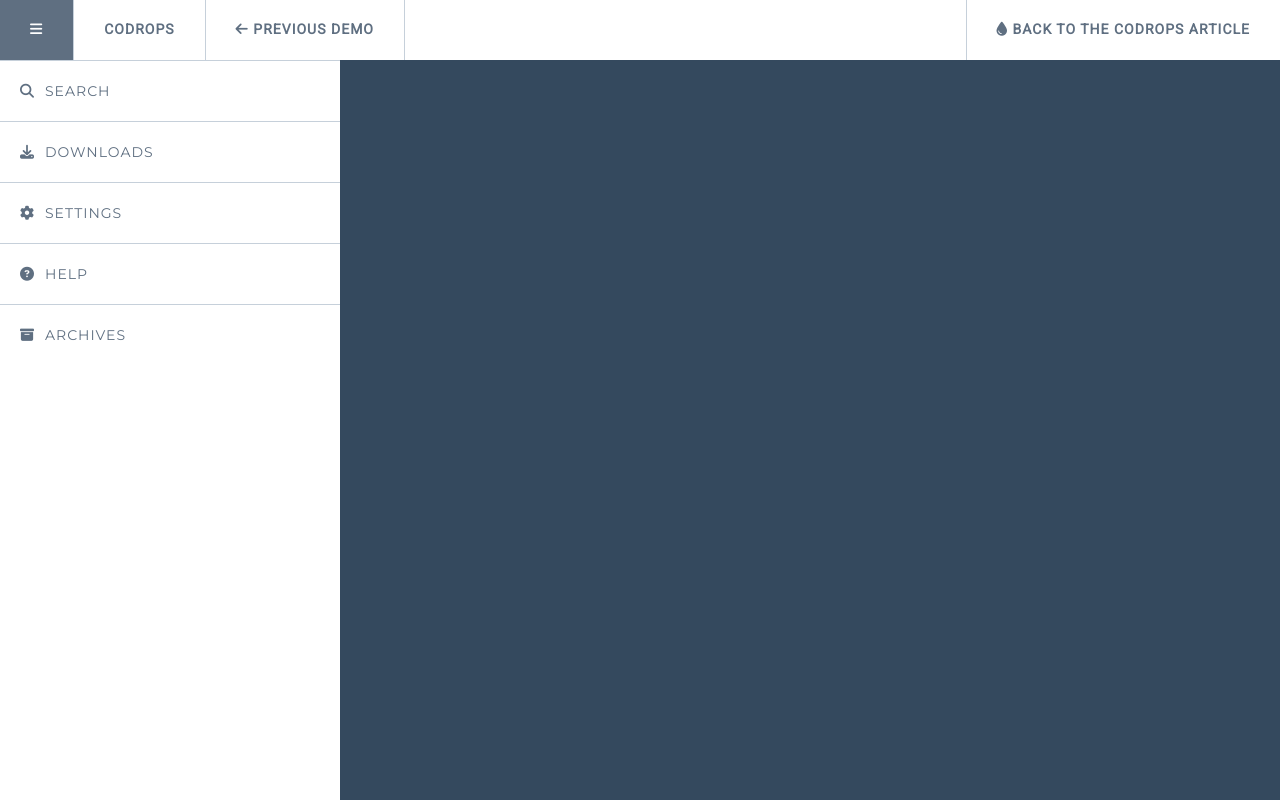
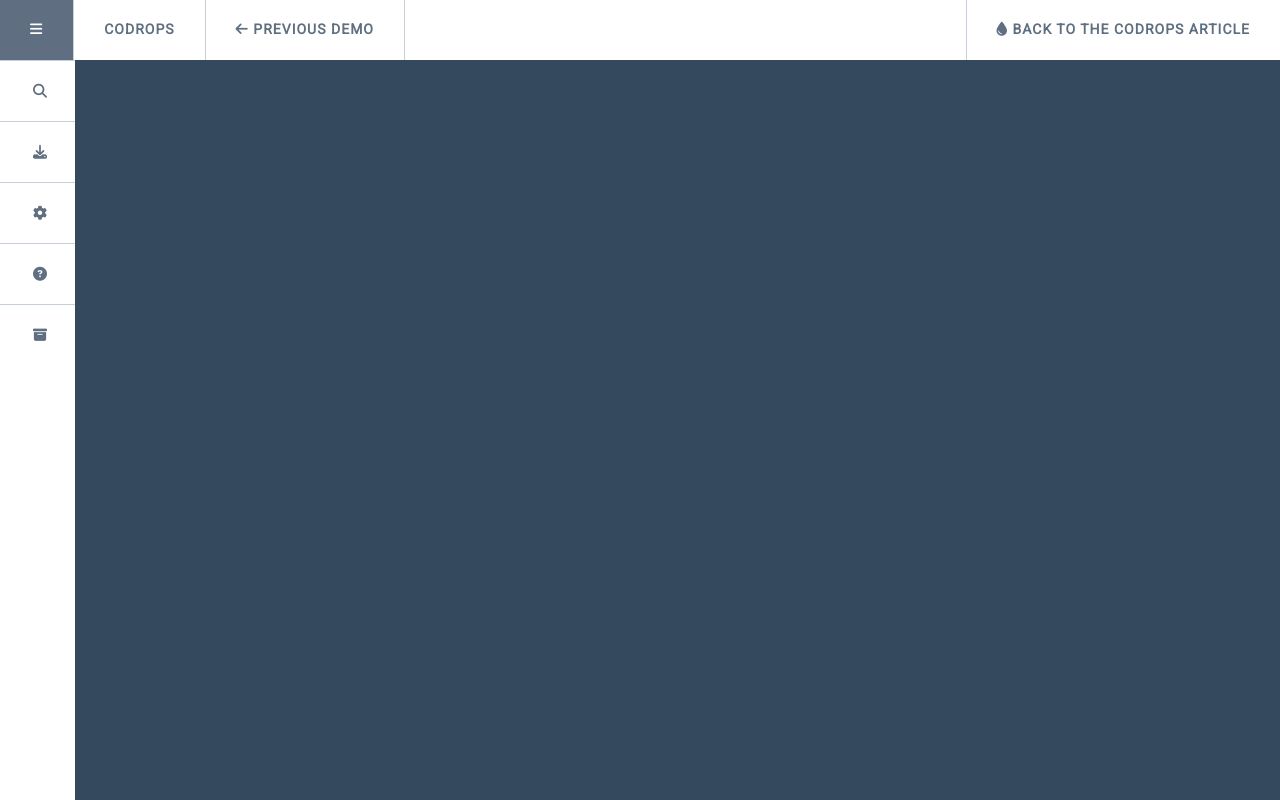
Before and after one commit to vladkovv/web-JS-practice, a plain HTML site: page src/index.html in a window 1280 px wide. Drawn offline with Linux system fonts and the light colour scheme.

Commit message:
side menu fixes

```diff
--- a/src/menu.js
+++ b/src/menu.js
@@ -19,38 +19,48 @@ const navUl = createElement('ul', 'side-menu');
 
 const liSearch = createElement('li');
 const linkSearch = createElement('a');
-linkSearch.textContent = 'Search';
+const spanSearch = createElement('span');
+spanSearch.textContent = 'Search';
 linkSearch.href = '#';
 linkSearch.insertAdjacentHTML('afterBegin', '<i class="fa fa-search" aria-hidden="true"></i>');
+linkSearch.append(spanSearch);
 liSearch.append(linkSearch);
 
 
 const liDownloads = createElement('li');
 const linkDownloads = createElement('a');
-linkDownloads.textContent = 'Downloads';
+const spanDownloads = createElement('span');
+spanDownloads.textContent = 'Downloads';
 linkDownloads.href = '#';
 linkDownloads.insertAdjacentHTML('afterBegin', '<i class="fa fa-download" aria-hidden="true"></i>');
+linkDownloads.append(spanDownloads);
 liDownloads.append(linkDownloads);
 
 const liSettings = createElement('li');
 const linkSettings = createElement('a');
-linkSettings.textContent = 'Settings';
+const spanSettings = createElement('span');
+spanSettings.textContent = 'Settings';
 linkSettings.href = '#';
 linkSettings.insertAdjacentHTML('afterBegin', '<i class="fa fa-cog" aria-hidden="true"></i>');
+linkSettings.append(spanSettings);
 liSettings.append(linkSettings);
 
 const liHelp = createElement('li');
 const linkHelp = createElement('a');
-linkHelp.textContent = 'Help';
+const spanHelp = createElement('span');
+spanHelp.textContent = 'Help';
 linkHelp.href = '#';
 linkHelp.insertAdjacentHTML('afterBegin', '<i class="fa fa-question-circle" aria-hidden="true"></i>');
+linkHelp.append(spanHelp);
 liHelp.append(linkHelp);
 
 const liArchives = createElement('li');
 const linkArchives = createElement('a');
-linkArchives.textContent = 'Archives';
+const spanArchives = createElement('span');
+spanArchives.textContent = 'Archives';
 linkArchives.href = '#';
 linkArchives.insertAdjacentHTML('afterBegin', '<i class="fa fa-archive" aria-hidden="true"></i>');
+linkArchives.append(spanArchives);
 liArchives.append(linkArchives);
 
 navUl.append(liSearch, liDownloads, liSettings, liHelp, liArchives);
@@ -91,3 +101,13 @@ function sideMenuOut() {
 
 triger.addEventListener('mouseover', hoveredSideMenu);
 triger.addEventListener('mouseout', sideMenuOut);
+
+navUl.addEventListener('mouseover',() => {
+    nav.style.overflow = 'visible';
+    nav.style.width = '300px';
+})
+
+navUl.addEventListener('mouseout', () => {
+    nav.style.overflow = 'hidden';
+    nav.style.width = '75px'
+})
--- a/styles/style.css
+++ b/styles/style.css
@@ -38,6 +38,10 @@
    letter-spacing: 1px;
 }
 
+.side-menu > li > a {
+    padding: 0 23px;
+}
+
 .trig-link {
     padding: 0 5px;
 }
@@ -55,16 +59,29 @@
     background-color: white;
     height: 100%;
     left: -100%;
-    transition: left 0.45s;
+    width: 75px;
+    overflow: hidden;
+    transition: 0.5s;
+
 }
 
 .side-menu > li > a {
     border-top: 1px solid #c6d0da;
     font-family: 'Montserrat', sans-serif;
     font-weight: 300;
-    width: 300px;
-    padding-left: 10px;
+    white-space: nowrap;
     text-align: start;
+}
+
+.side-menu > li > a > span {
+    visibility: hidden;
+    opacity: 0;
+    transition: 0.3s 0.15s opacity;
+}
+
+.side-menu:hover span {
+    visibility: visible;
+    opacity: 1;
 }
 
 .ul-menu > li > a:hover {
```
